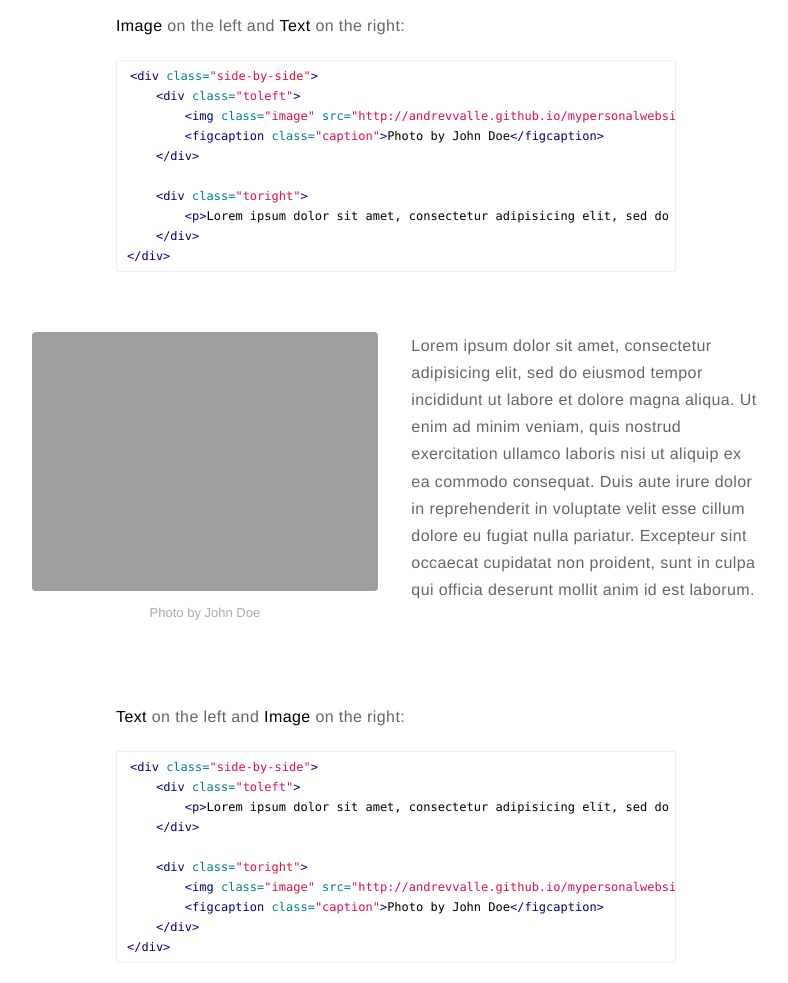
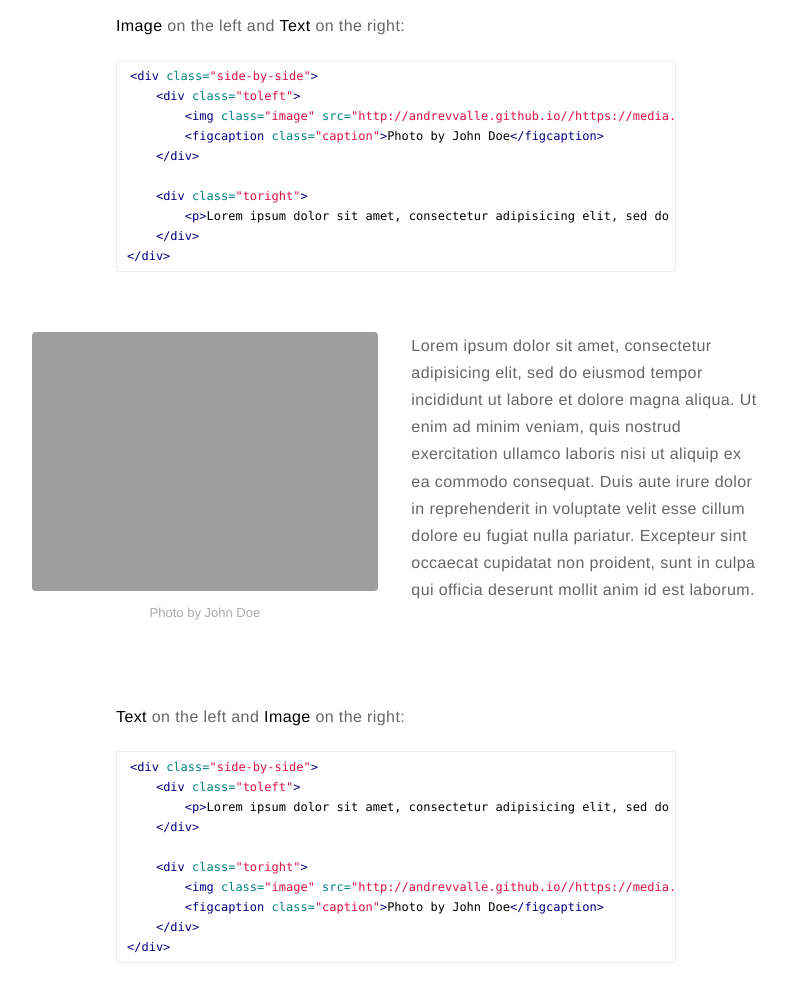
Before and after one commit to andrevvalle/andrevvalle.github.io, a Jekyll site: the page built from _posts/2015-02-24-markdown-extra-components.markdown, in a window 1280 px wide and 1400 px high, scrolled down 1038 px. Shown: the part 151-1134 px from the top of the window, without its empty margins (244-1032 px from the left). Built offline with Jekyll 4.4.1, drawn with Linux system fonts in a browser that asks for light colours; comment, search, counter and statistics services are not loaded; some of the changed lines change nothing that is shown.

Commit message:
Change url github

```diff
--- a/_config.yml
+++ b/_config.yml
@@ -6,7 +6,7 @@
 external-image: true
 picture: 'https://media.licdn.com/mpr/mpr/shrinknp_400_400/p/1/005/0ae/37d/2472e69.jpg'
 
-url: http://andrevvalle.github.io/mypersonalwebsite
+url: http://andrevvalle.github.io/
 
 permalink: /:Software Developer/Web Javascript from Rio de Janeiro./
 
```
